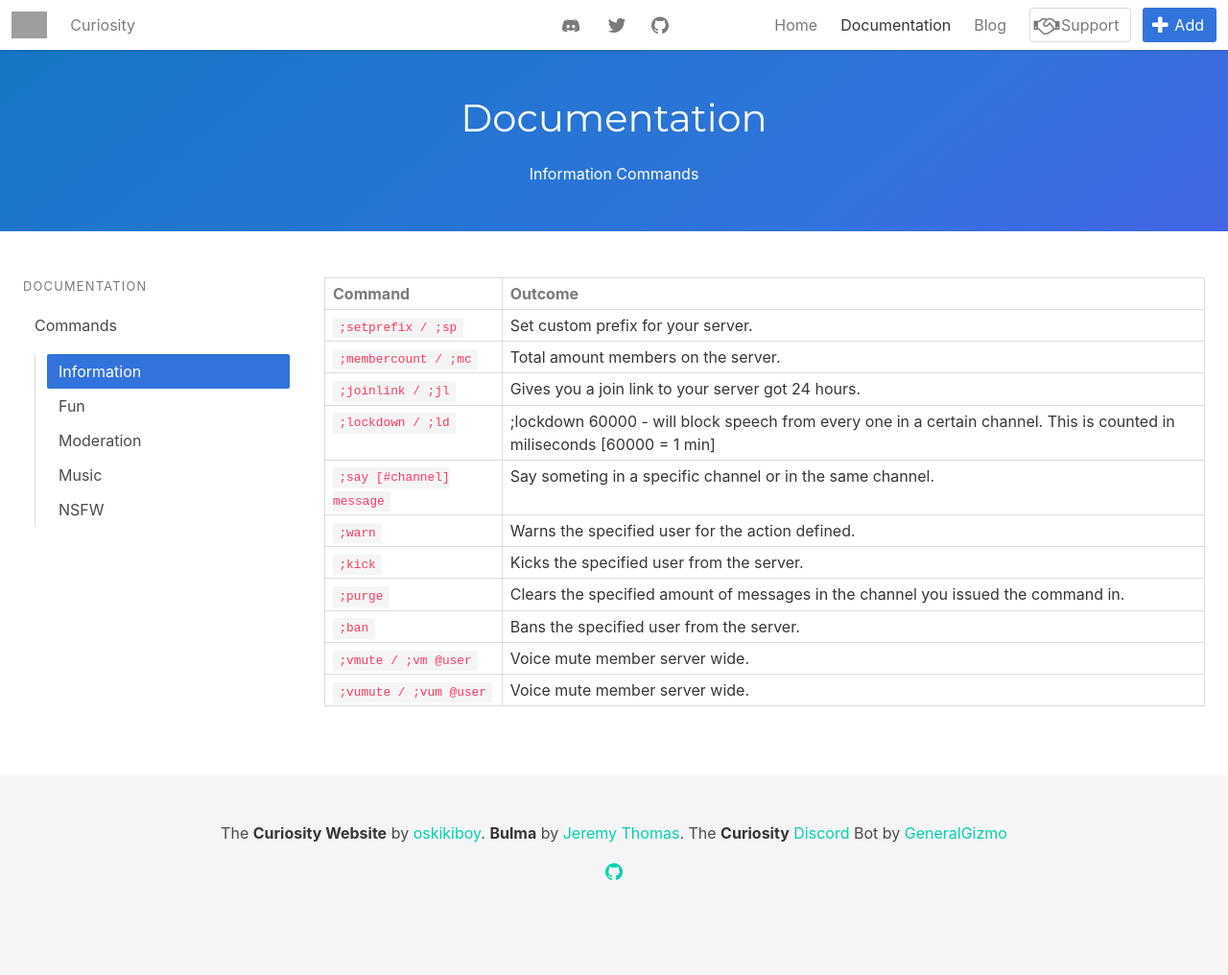
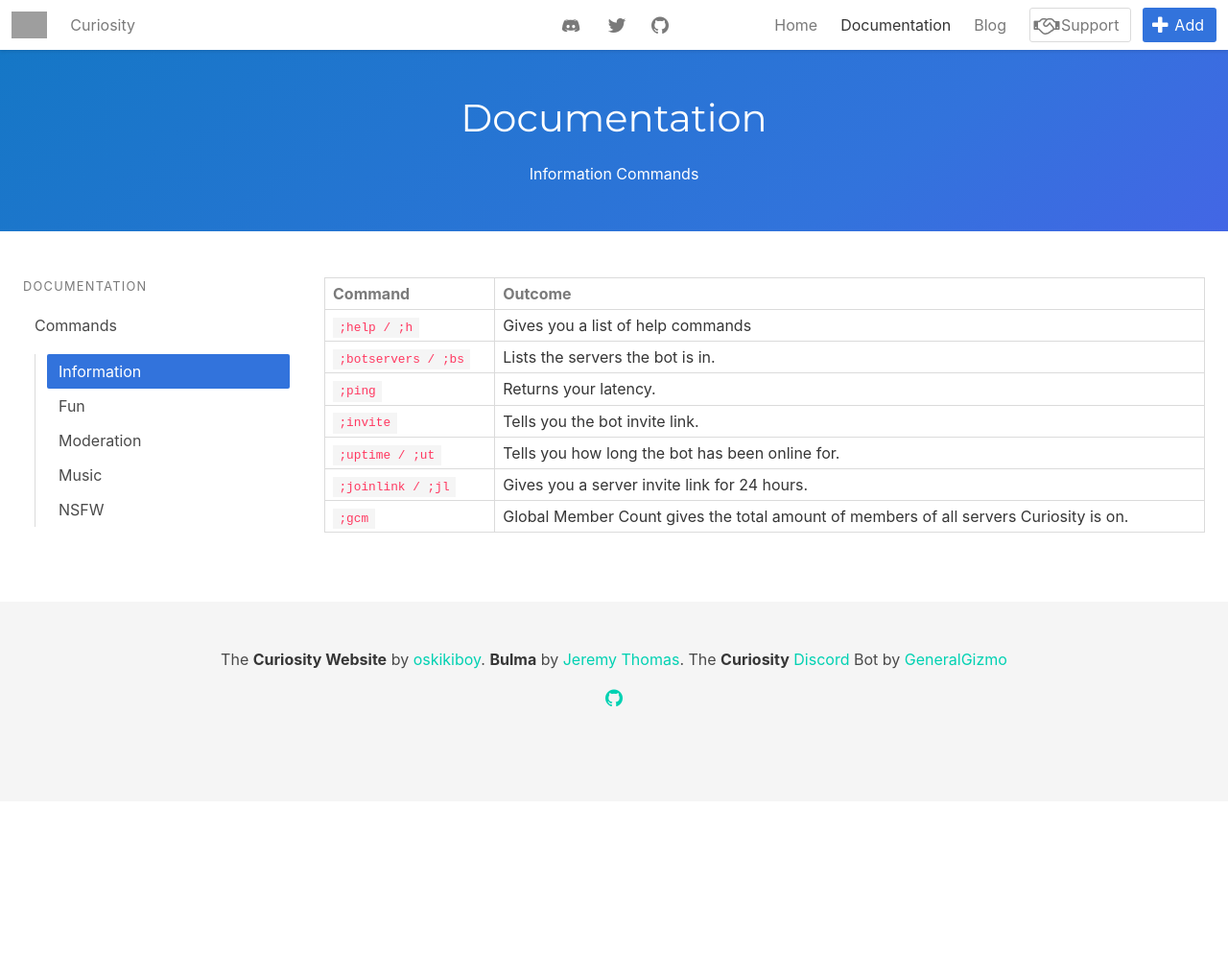
Before and after one commit to oskikiboy/Curiosity-Website, a Jekyll site: the page docs-info.html, which Jekyll copies as it is, in a window 1280 px wide. Shown: the whole page at 96% size. Built offline with Jekyll 4.4.1, drawn with Linux system fonts in a browser that asks for light colours; after the commit the page ends 900 px from its top, so only the background shows below that; grey boxes are pictures that could not be loaded.

Commit message:
Update docs-info.html

```diff
--- a/docs-info.html
+++ b/docs-info.html
@@ -176,48 +176,32 @@
                         </thead>
 			<tbody>
 			<tr>
-			  <td><code>;setprefix / ;sp</code></td>
-			  <td>Set custom prefix for your server.</td>
+                                <td><code>;help / ;h</code></td>
+                                <td>Gives you a list of help commands</td>
                             </tr>
                             <tr>
-		       <td><code>;membercount / ;mc</code></td>
-			<td>Total amount members on the server.</td>
+                                <td><code>;botservers / ;bs</code></td>
+                                <td>Lists the servers the bot is in.</td>
+                            </tr>
+                            <tr>
+                                <td><code>;ping</code></td>
+                                <td>Returns your latency.</td>
+                            </tr>
+                            <tr>
+                                <td><code>;invite</code></td>
+                                <td>Tells you the bot invite link.</td>
+                            </tr>
+                            <tr>
+                                <td><code>;uptime / ;ut</code></td>
+                                <td>Tells you how long the bot has been online for.</td>
                             </tr>
                             <tr>
                                 <td><code>;joinlink / ;jl</code></td>
-			<td>Gives you a join link to your server got 24 hours.</td>
+                                <td>Gives you a server invite link for 24 hours.</td>
                             </tr>
                             <tr>
-			<td><code>;lockdown / ;ld</code></td>
-			<td>;lockdown 60000 - will block speech from every one in a certain channel. This is counted in miliseconds [60000 = 1 min]</td>
-			</tr>
-			<tr>
-			<td><code>;say [#channel] message</code></td>
-			<td>Say someting in a specific channel or in the same channel.</td>
-			</tr>
-			<tr>
-			<td><code>;warn</code></td>
-			<td>Warns the specified user for the action defined.</td>
-			</tr>
-			<tr>
-			<td><code>;kick</code></td>
-			<td>Kicks the specified user from the server.</td>
-			</tr>
-			<tr>
-			<td><code>;purge</code></td>
-			<td>Clears the specified amount of messages in the channel you issued the command in.</td>
-			</tr>
-			<tr>
-			<td><code>;ban</code></td>
-			<td>Bans the specified user from the server.</td>
-			</tr>
-			<tr>
-			<td><code>;vmute / ;vm @user</code></td>
-			<td>Voice mute member server wide.</td>
-			</tr>
-			<tr>
-			<td><code>;vumute / ;vum @user</code></td>
-			<td>Voice mute member server wide.</td>
+                                <td><code>;gcm</code></td>
+                                <td>Global Member Count gives the total amount of members of all servers Curiosity is on.</td>
                             </tr>
 			</tbody>
                     </table>
```
Lines whose indentation alone changed are shown as unchanged.
